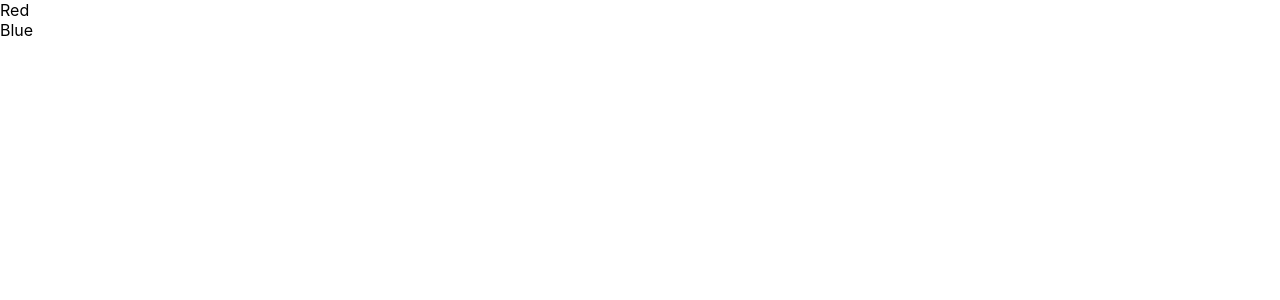
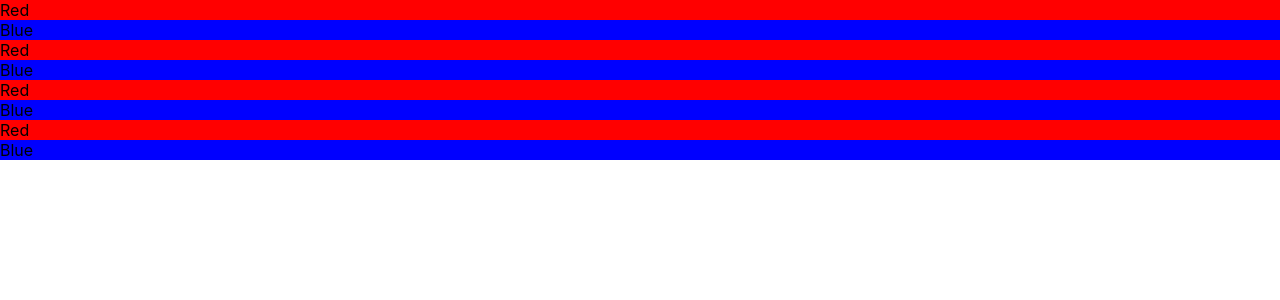
Before and after one commit to Shah-Siddharth/connect-4-react, a JavaScript app: page / in a window 1280 px wide. Shown: the top 300 px of the page. Built offline with nearby package versions, Linux system fonts and the light colour scheme; the HTML template or start-up script is replaced by a standard one.

Commit message:
added more gamecircles and some inline styling

```diff
--- a/src/App.js
+++ b/src/App.js
@@ -1,14 +1,37 @@
-import React from "react";
 import GameCircle from "./components/GameCircle";
 
 function App() {
   return (
     <div>
-      <GameCircle id="1">
+      <GameCircle id="1" color="red">
       Red
       </GameCircle>
 
-      <GameCircle id="2">
+      <GameCircle id="2" color="blue">
+      Blue
+      </GameCircle>
+
+      <GameCircle id="1" color="red">
+      Red
+      </GameCircle>
+
+      <GameCircle id="2" color="blue">
+      Blue
+      </GameCircle>
+
+      <GameCircle id="1" color="red">
+      Red
+      </GameCircle>
+
+      <GameCircle id="2" color="blue">
+      Blue
+      </GameCircle>
+
+      <GameCircle id="1" color="red">
+      Red
+      </GameCircle>
+
+      <GameCircle id="2" color="blue">
       Blue
       </GameCircle>
     </div>
--- a/src/components/GameCircle.js
+++ b/src/components/GameCircle.js
@@ -1,12 +1,10 @@
-import React from "react";
-
 function onClick(id) {
     alert("click " + id);
 }
 
-function GameCircle({id, children}) {
+function GameCircle({id, color, children}) {
     return(
-        <div onClick={() => onClick(id)}>
+        <div style={{ backgroundColor: color }} onClick={() => onClick(id)}>
             {children}
         </div>
     )
```
